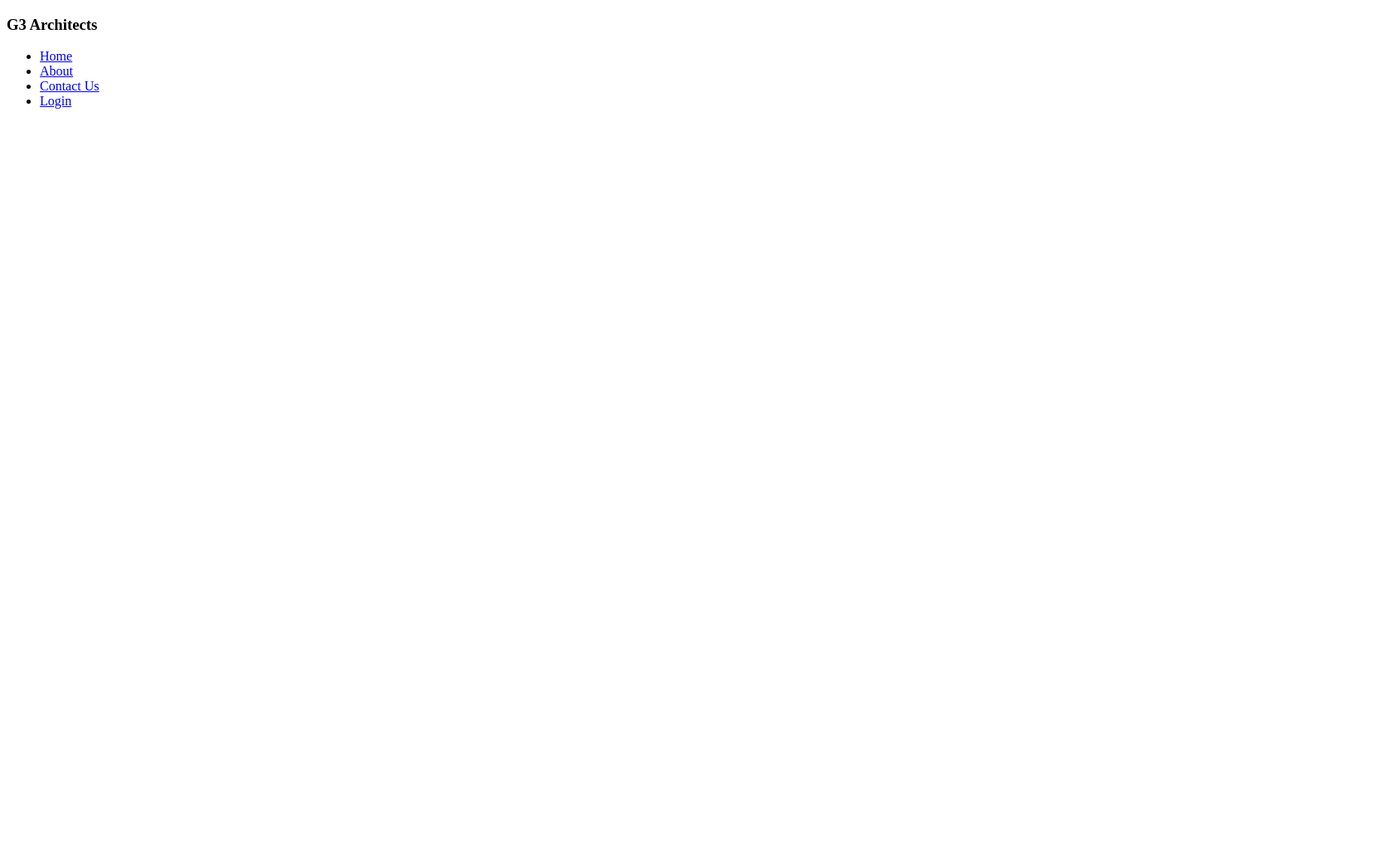
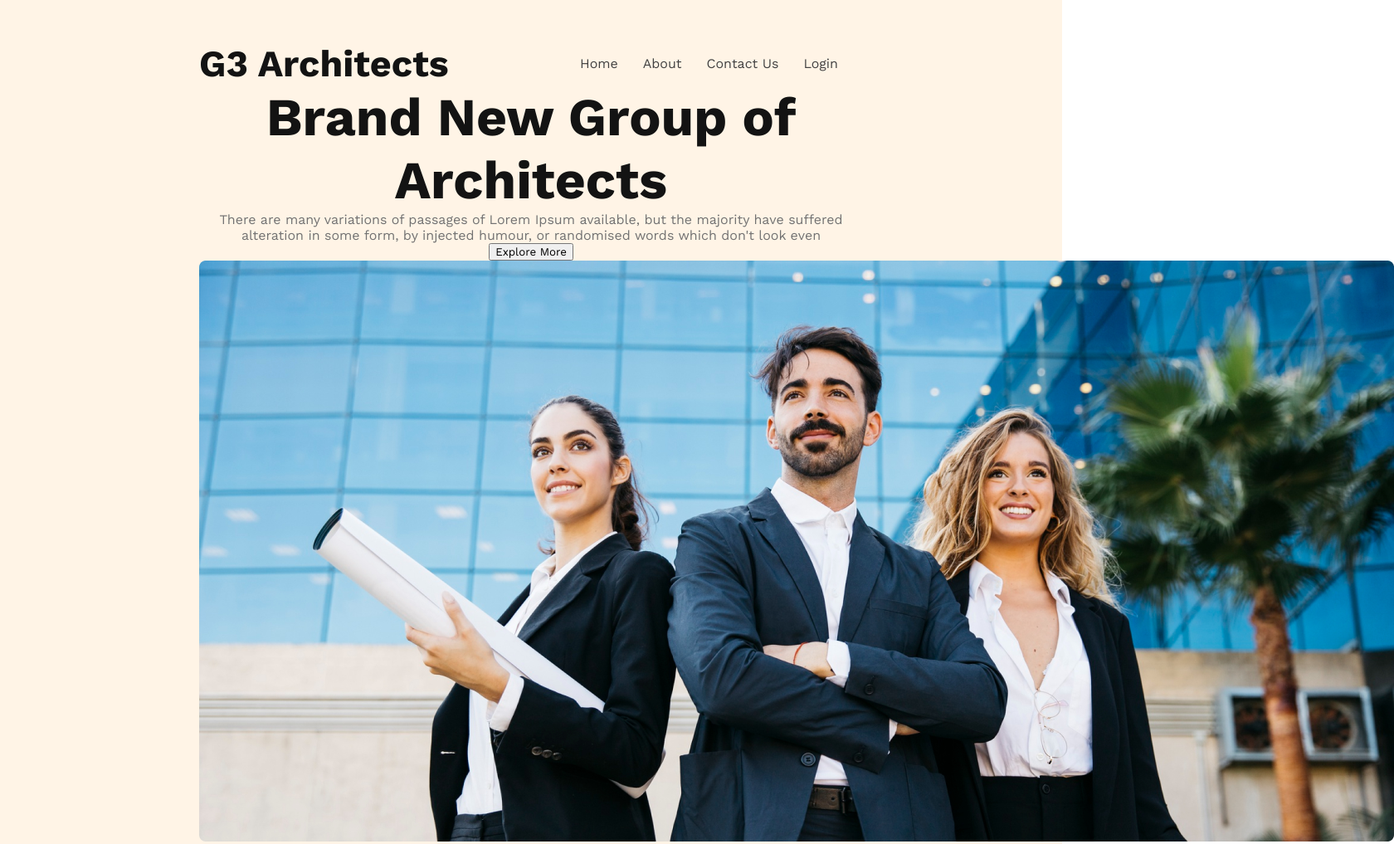
Before and after one commit to LubabaSultana25/g3-architects-website, a plain HTML site: page index.html in a window 1280 px wide. Shown: the top 1017 px of the page at 83% size, 1680 px wide, since content can reach past the window. Before the commit the page ends 800 px from the top, so only its background shows below. Drawn offline with nearby package versions, Linux system fonts and the light colour scheme.

Commit message:
banner contant add

```diff
--- a/index.html
+++ b/index.html
@@ -13,7 +13,7 @@
 
     <header>
         <nav>
-            <h3>G3 Architects</h3>
+            <h3 class="nav-title">G3 Architects</h3>
             <ul>
                 <li><a href="#">Home </a></li>
                 <li><a href="#">About</a></li>
@@ -21,7 +21,16 @@
                 <li><a href="#">Login</a></li>
             </ul>
         </nav>
-
+        <div class="banner">
+            <div class="banner-contact">
+                <h1 class="banner-title">Brand New Group of Architects</h1>
+                <p class="banner-description">There are many variations of passages of Lorem Ipsum available, but the
+                    majority have suffered alteration
+                    in some form, by injected humour, or randomised words which don't look even</p>
+                <button class="btn-primary">Explore More</button>
+            </div>
+            <img src="images/banner.png">
+        </div>
 
     </header>
 
--- a/style/style.css
+++ b/style/style.css
@@ -0,0 +1,64 @@
+/* Fonts from google */
+@import url('https://fonts.googleapis.com/css2?family=Work+Sans:wght@400;600;700&display=swap');
+
+/* Shared Styles */
+.btn-primary {}
+
+* {
+    font-family: 'Work Sans', sans-serif;
+    margin: 0;
+}
+
+/* header styles */
+header {
+    background-color: rgba(255, 144, 14, 0.10);
+    padding: 50px 240px;
+}
+
+nav {
+    display: flex;
+    justify-content: space-between;
+    align-items: center;
+}
+
+.nav-title {
+    font-size: 2.8rem;
+    font-weight: 700;
+    color: #131313;
+}
+
+nav>ul {
+    display: flex;
+
+}
+
+nav li {
+    list-style: none;
+    margin-right: 30px;
+    font-weight: 500;
+    font-size: 1em;
+}
+
+nav li a {
+    text-decoration: none;
+    color: #424242;
+}
+
+/* banner contant */
+.banner-contact {
+    max-width: 800px;
+    text-align: center;
+    margin: 0 auto;
+
+}
+
+.banner-title {
+    font-size: 4rem;
+    font-weight: 700;
+    color: #131313;
+}
+
+.banner-description {
+    color: #727272;
+
+}
```
